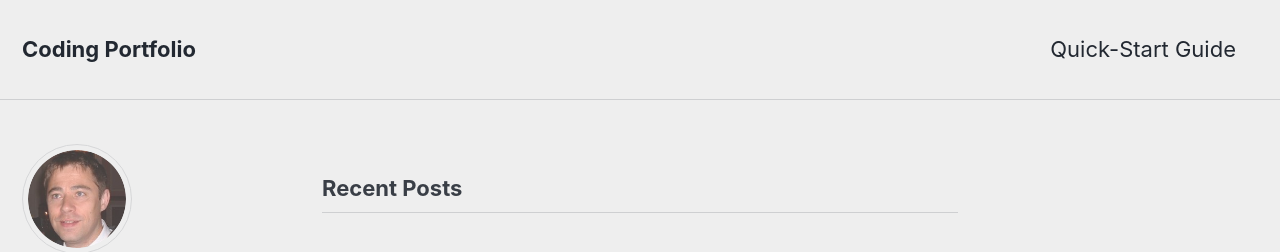
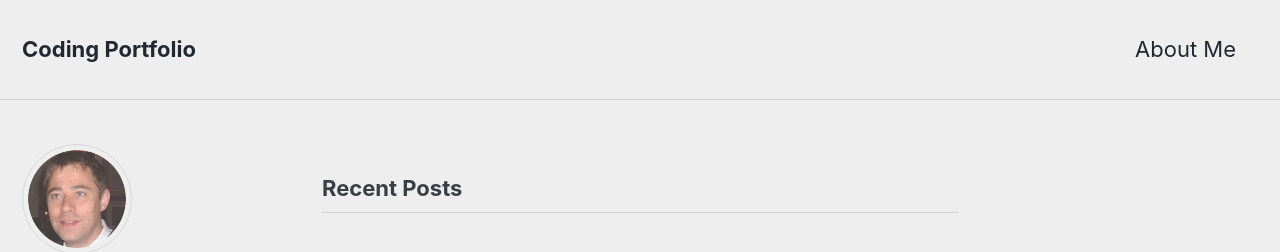
Before and after one commit to julianmummery/julianmummery.github.io, a Jekyll site: the page built from index.html, in a window 1280 px wide and 900 px high. Shown: the top 252 px of the window. Built offline with Jekyll 4.4.1, drawn with Linux system fonts in a browser that asks for light colours; nearby versions of some CDN libraries; the list of posts is cut into pages by our own code.

Commit message:
about me

```diff
--- a/_data/navigation.yml
+++ b/_data/navigation.yml
@@ -1,7 +1,7 @@
 # main links
 main:
-  - title: "Quick-Start Guide"
-    url: https://mmistakes.github.io/minimal-mistakes/docs/quick-start-guide/
+  - title: "About Me"
+    url: https://julianmummery.github.io/about-me.html
   # - title: "About"
   #   url: https://mmistakes.github.io/minimal-mistakes/about/
   # - title: "Sample Posts"
--- /dev/null
+++ b/about-me.html
@@ -0,0 +1,6 @@
+---
+layout: home
+author_profile: true
+---
+
+<p>about me...</p>
```
